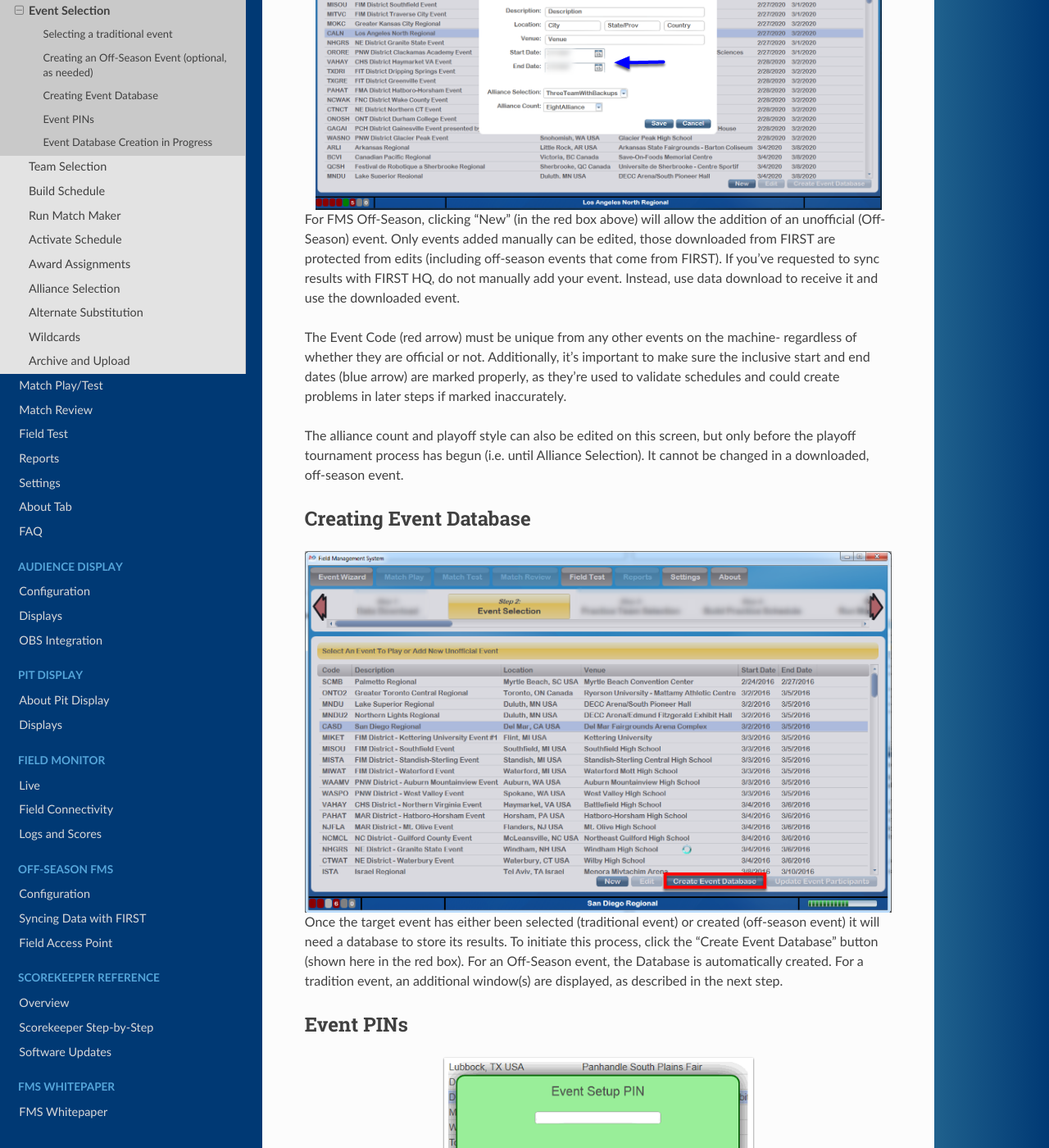
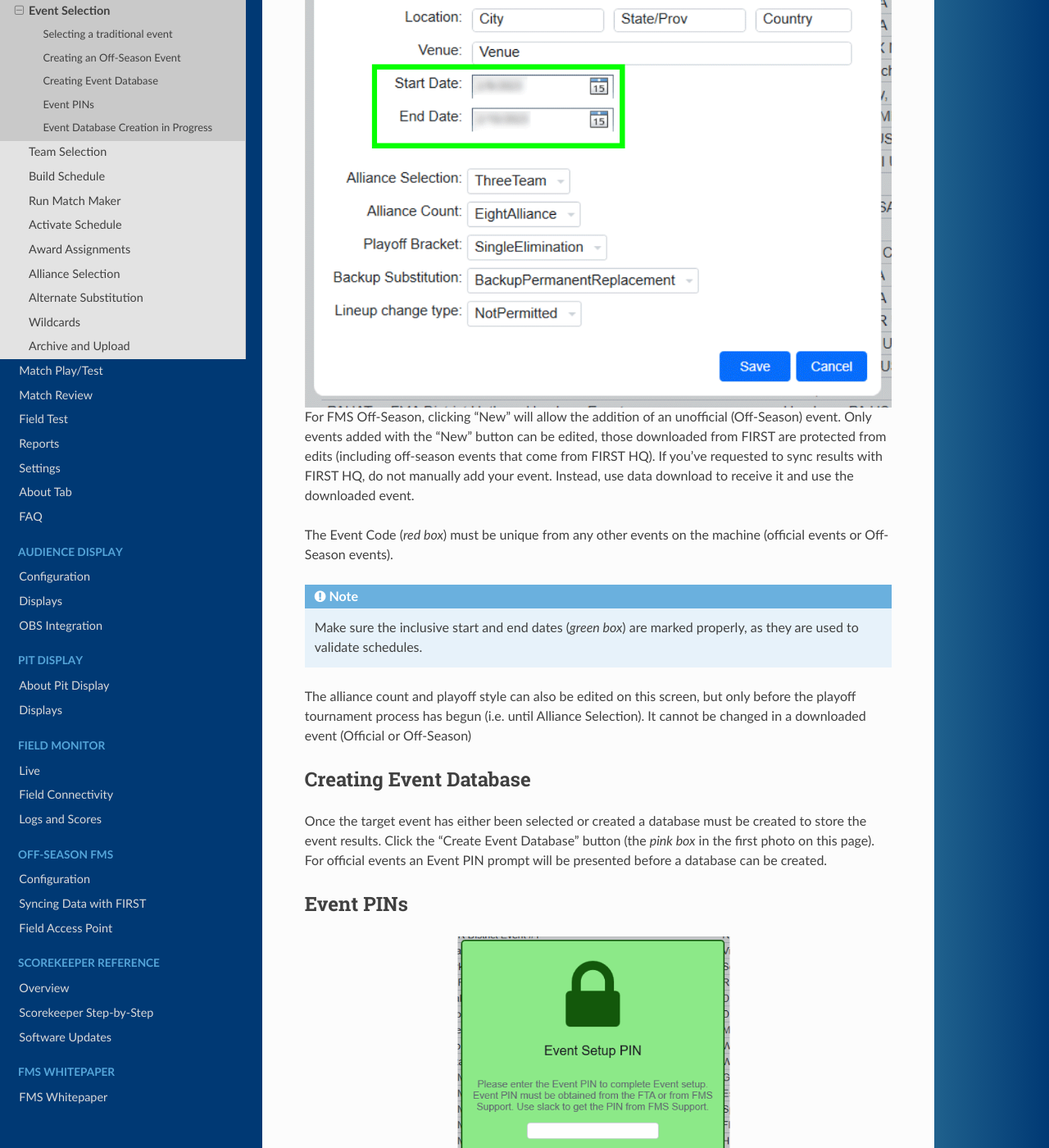
Before and after one commit to FIRSTRobotics/fms-manual, a Sphinx documentation site: the page built from source/event-manager/event-wizard/event-selection.rst, in a window 1280 px wide and 1400 px high, scrolled down 1140 px. Shown: the whole window at 82% size. Built offline with Sphinx 7.4.7 and the Read the Docs theme 2.0.0, drawn with Linux system fonts in a browser that asks for light colours; some of the changed text lies outside the part shown.

Commit message:
First batch event wizard and manager

```diff
--- a/source/event-manager/event-wizard/event-selection.rst
+++ b/source/event-manager/event-wizard/event-selection.rst
@@ -11,55 +11,57 @@
 	:align: center
 	:alt: UI Screenshot
 
-The Event Selection step of the Event Wizard displays the complete list of downloaded events from Data Download. On this step, select the event to be played. In this case, the selected event is shown with a green arrow and highlighted blue background on the row.
+The Event Selection step of the Event Wizard displays the complete list of events from Data Download.
+Select the event to be played by clicking on it. In this example, the selected event is shown with a green marker and highlighted blue background on the row.
 
-[Green Arrow] The currently selected event, if there is one, will be shown with a highlighted row background
+[*Green Marker*] The currently selected event, if there is one, will be shown with a highlighted row background
 
-[Red] The "new" and "edit" buttons can be used to manipulate Off-Season events
+[*Red Box*] The "new" and "edit" buttons can be used to manipulate Off-Season events
 
-[Black] Create a database for a selected event (see below)
+[*Pink Box*] Create a database for a selected event (see below)
 
-Creating an Off-Season Event (optional, as needed)
-##################################################
+Creating an Off-Season Event
+##############################
 
 .. image:: images/event-selection-2.png
 	:align: center
 	:alt: UI Screenshot
 
-For FMS Off-Season, clicking “New” (in the red box above) will allow the addition of an unofficial (Off-Season) event. Only events added manually can be edited, those downloaded from FIRST are protected from edits (including off-season events that come from FIRST). If you've requested to sync results with FIRST HQ, do not manually add your event. Instead, use data download to receive it and use the downloaded event.
+For FMS Off-Season, clicking "New" will allow the addition of an unofficial (Off-Season) event. Only events added with the "New" button can be edited,
+those downloaded from FIRST are protected from edits (including off-season events that come from FIRST HQ). If you've requested to sync results with FIRST HQ, do not manually add your event.
+Instead, use data download to receive it and use the downloaded event.
 
-The Event Code (red arrow) must be unique from any other events on the machine- regardless of whether they are official or not. Additionally, it's important to make sure the inclusive start and end dates (blue arrow) are marked properly, as they're used to validate schedules and could create problems in later steps if marked inaccurately.
+The Event Code (*red box*) must be unique from any other events on the machine (official events or Off-Season events).
 
-The alliance count and playoff style can also be edited on this screen, but only before the playoff tournament process has begun (i.e. until Alliance Selection). It cannot be changed in a downloaded, off-season event.
+.. note::
+	Make sure the inclusive start and end dates (*green box*) are marked properly, as they are used to validate schedules.
 
+The alliance count and playoff style can also be edited on this screen, but only before the playoff tournament process has begun (i.e. until Alliance Selection). It cannot be changed in a downloaded event (Official or Off-Season)
 
 Creating Event Database
 #######################
+
+Once the target event has either been selected or created a database must be created to store the event results.
+Click the "Create Event Database" button (the *pink box* in the first photo on this page). For official events an Event PIN prompt will be presented before a database can be created.
+
+Event PINs
+##########
 
 .. image:: images/event-selection-3.png
 	:align: center
 	:alt: UI Screenshot
 
+For traditional events, and Off-Season events that are Syncing data with FIRST, clicking "Create Event Database" will prompt for an Event PIN to be entered.
+The FTA will need to enter the PIN number they were provided by FIRST HQ. Upon pressing Submit, the creation process proceed as described below.
 
-Once the target event has either been selected (traditional event) or created (off-season event) it will need a database to store its results. To initiate this process, click the "Create Event Database" button (shown here in the red box). For an Off-Season event, the Database is automatically created. For a tradition event, an additional window(s) are displayed, as described in the next step.
-
-
-Event PINs
-##########
+Event Database Creation in Progress
+###################################
 
 .. image:: images/event-selection-4.png
 	:align: center
 	:alt: UI Screenshot
 
-For traditional events and Off-Season events that are Syncing data with FIRST, clicking "Create Event Database" will trigger the window shown above. On this screen, the FTA will need to enter the PIN number they were provided by FIRST. Upon doing so and pressing Submit, the creation process proceeds as described below.
-
-Event Database Creation in Progress
-###################################
-
-.. image:: images/event-selection-5.png
-	:align: center
-	:alt: UI Screenshot
-
-Once the target event has had the correct PIN entered, the system will create a location to store the event's results and data. This will temporarily disable the screen (as indicated by the working bar on the lower right) as the event database is created. This will populate registration information, team award history and more.
+The system will create a new database to store the event results and data. This will temporarily disable the screen until the process is complete.
+This process also populates registration information, team award history and more from the cloud.
 
 Once the process completes, and each time this step is re-opened thereafter, the button will be disabled as the database has already been created.
```
Also changed, not shown: source/event-manager/event-wizard/data-download.rst (+9 -5 lines), source/event-manager/event-wizard/navigation.rst (+8 -5 lines), source/event-manager/navigation-and-indicators/indicators.rst (+17 -14 lines), source/event-manager/event-wizard/images/data-download-1.png (deleted), source/event-manager/event-wizard/images/data-download.png (added), source/event-manager/event-wizard/images/event-selection-1.png, source/event-manager/event-wizard/images/event-selection-2.png, source/event-manager/event-wizard/images/event-selection-3.png, source/event-manager/event-wizard/images/event-selection-4.png, source/event-manager/event-wizard/images/event-selection-5.png (deleted), source/event-manager/event-wizard/images/navigation-1.png (deleted), source/event-manager/event-wizard/images/wizard-frame.png (added), source/event-manager/navigation-and-indicators/images/indicators-0.png, source/event-manager/navigation-and-indicators/images/tab-navigation-0.png, 1 more files, 4 other files.
